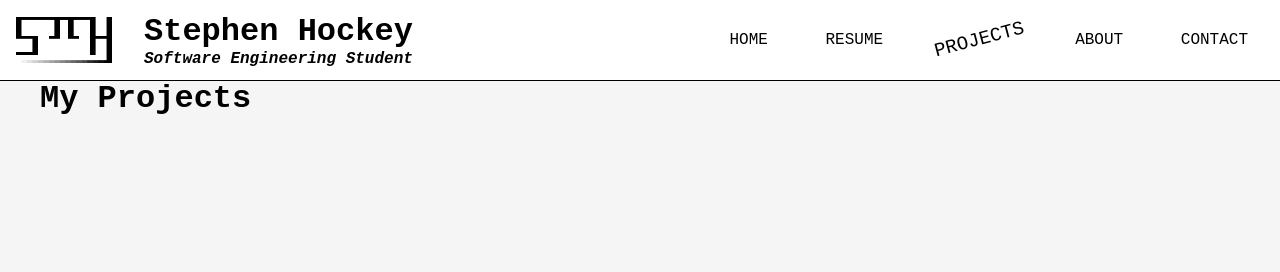
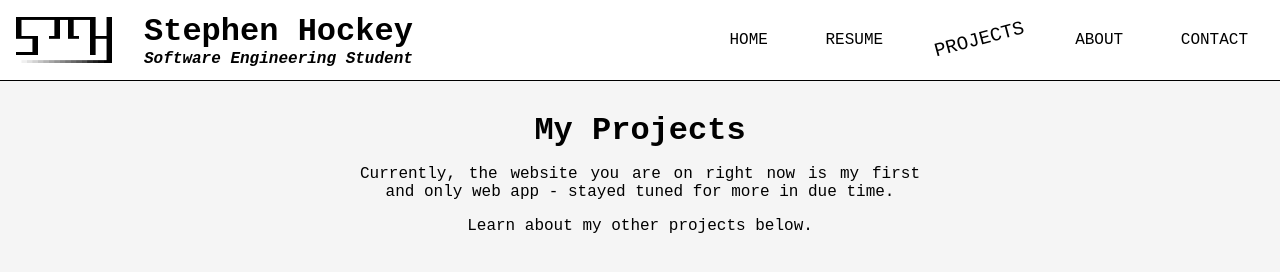
Before and after one commit to Stephen-Hockey/stephen-hockey.github.io, a plain HTML site: page projects.html in a window 1280 px wide. Drawn offline with Linux system fonts and the light colour scheme.

Commit message:
Small refactor

```diff
--- a/css/navbar.css
+++ b/css/navbar.css
@@ -2,7 +2,7 @@
     height: 5em;
     width: 100%;
     position: fixed;
-    z-index: 1;
+    z-index: 2;
     display: flex;
     align-items: center;
     justify-content: flex-start;
@@ -71,7 +71,7 @@
     text-align: right;
     transform: translateY(-100%);
     transition: transform 0.2s ease-out;
-    /*For some reason toggling between display: flex and display: none doesn't work so the nav menu is just hanging out above the viewport*/
+    z-index: 1;
 }
 
 #nav-menu li {
--- a/css/style.css
+++ b/css/style.css
@@ -17,26 +17,24 @@ ul {
     list-style: none;
 }
 
-.main-container {
+.base-container {
     min-height: 100vh;
     background: whitesmoke;
     padding: 5em 2.5em; /* top must be at least 5em to prevent navbar overlap*/
     box-sizing: border-box;
 }
 
-.home-container {
+.home-page-container {
     display: flex;
     align-items: flex-start;
     justify-content: space-between;
 }
 
-.resume-container {
+.resume-page-container,
+.projects-page-container {
     display: flex;
     flex-direction: column;
     align-items: center;
-}
-
-.projects-container {
 }
 
 .welcome {
@@ -90,7 +88,7 @@ ul {
         transform: translateY(0);
     }
 
-    .home-container {
+    .home-page-container {
         flex-direction: column;
         justify-content: flex-start;
         align-items: center;
--- a/projects.html
+++ b/projects.html
@@ -61,9 +61,16 @@
                 </li>
             </ul>
         </div>
-        <div class="main-container projects-container">
-            <h1>My Projects</h1>
-            <p></p>
+        <div class="base-container projects-page-container">
+            <div class="welcome">
+                <h1>My Projects</h1>
+                <p>
+                    Currently, the website you are on right now is my first and
+                    only web app - stayed tuned for more in due time.
+                </p>
+                <p>Learn about my other projects below.</p>
+            </div>
+            <div class="projects-container"></div>
         </div>
     </body>
 </html>
```
Also changed, not shown: about.html (+1 -1 lines), contact.html (+1 -1 lines), index.html (+1 -1 lines), resume.html (+1 -1 lines).
